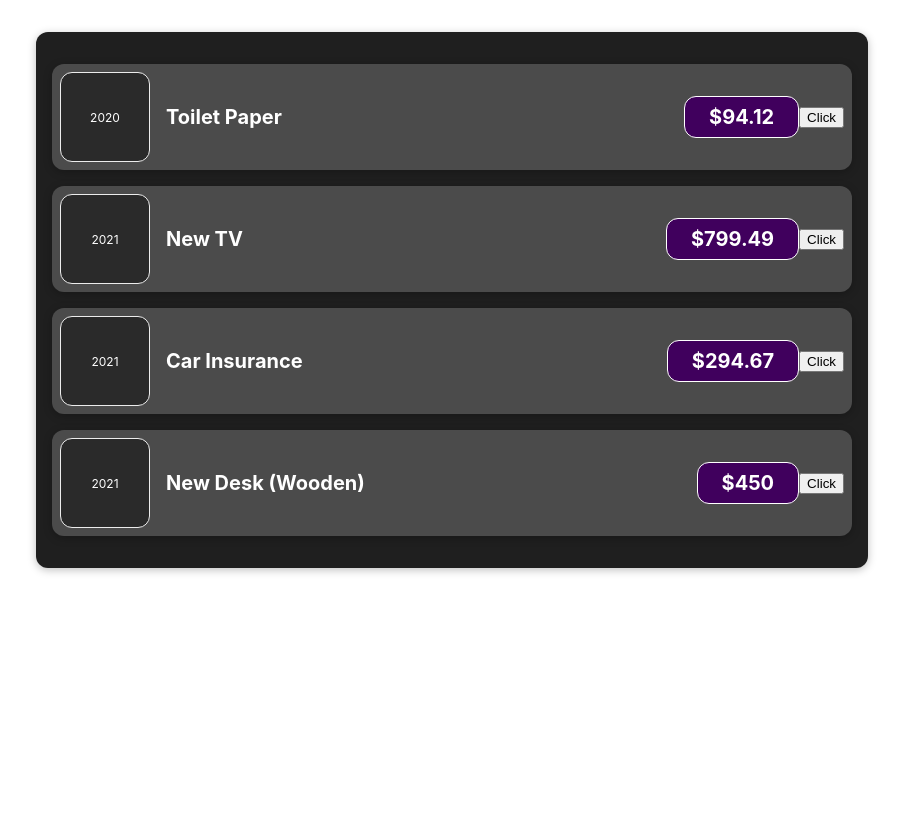
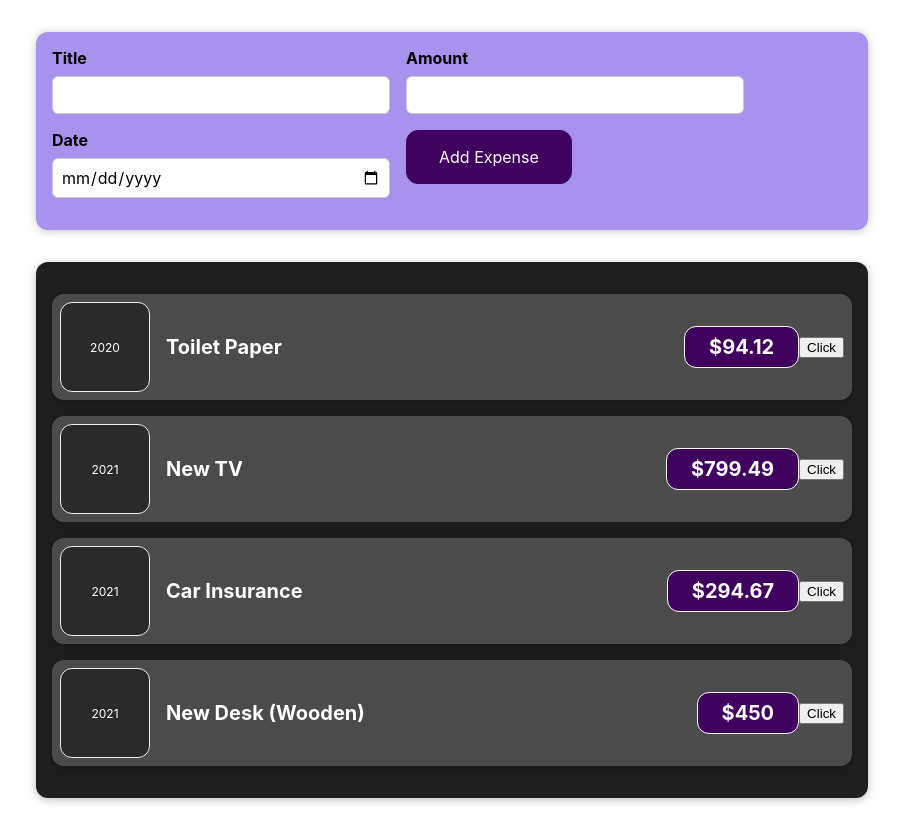
Before and after one commit to MohdNafish/react-course, a React (Create React App) app: page / in a window 1280 px wide. Shown: the whole page, without its empty margins (188-1091 px from the left). Before the commit the page ends 800 px from the top, so only its background shows below. Built offline with nearby package versions, Linux system fonts and the light colour scheme.

Commit message:
Add form inputs

```diff
--- a/src/App.js
+++ b/src/App.js
@@ -1,5 +1,6 @@
 import React from "react";
 import ExpenseItem from "./components/Expenses/ExpenseItem";
+import NewExpense from "./components/NewExpence/NewExpense";
 import Expenses from "./components/Expenses/Expenses";
 
 function App() {
@@ -26,6 +27,7 @@ function App() {
   ];
   return (
     <div className="App">
+    <NewExpense />
       <Expenses items={expenses} />
     </div>
   );
--- /dev/null
+++ b/src/components/NewExpence/ExpenseForm.css
@@ -0,0 +1,26 @@
+.new-expense__controls {
+    display: flex;
+    flex-wrap: wrap;
+    gap: 1rem;
+    margin-bottom: 1rem;
+    text-align: left;
+}
+
+.new-expense__control label {
+    font-weight: bold;
+    margin-bottom: 0.5rem;
+    display: block;
+}
+
+.new-expense__control input {
+    font: inherit;
+    padding: 0.5rem;
+    border-radius: 6px;
+    border: 1px solid #ccc;
+    width: 20rem;
+    max-width: 100%;
+}
+
+.new-expense__actions {
+    text-align: right;
+}
--- /dev/null
+++ b/src/components/NewExpence/ExpenseForm.js
@@ -0,0 +1,29 @@
+import React from "react";
+
+import './ExpenseForm.css';
+
+const ExpenseForm = () => {
+    return(
+        <form>
+            <div className="new-expense__controls">
+                <div className='new-expense__control'>
+                    <label>Title</label>
+                    <input type='text' />
+                </div>
+                <div className='new-expense__control'>
+                    <label>Amount</label>
+                    <input type='number' min='0.01' step='0.01' />
+                </div>
+                <div className='new-expense__control'>
+                    <label>Date</label>
+                    <input type='date' min='2019-01-01' max='2022-12-31' />
+                </div>
+                <div className="new-expense__actions">
+                    <button type="submit">Add Expense</button>
+                </div>
+            </div>
+        </form>
+    )
+}
+
+export default ExpenseForm;
--- /dev/null
+++ b/src/components/NewExpence/NewExpense.css
@@ -0,0 +1,38 @@
+.new-expense {
+    background-color: #a892ee;
+    padding: 1rem;
+    margin: 2rem auto;
+    width: 50rem;
+    max-width: 95%;
+    border-radius: 12px;
+    text-align: center;
+    box-shadow: 0 1px 8px rgba(0, 0, 0, 0.25);
+}
+
+.new-expense button {
+    font: inherit;
+    cursor: pointer;
+    padding: 1rem 2rem;
+    border: 1px solid #40005d;
+    background-color: #40005d;
+    color: white;
+    border-radius: 12px;
+    margin-right: 1rem;
+}
+
+.new-expense button:hover,
+.new-expense button:active {
+    background-color: #510674;
+    border-color: #510674;
+}
+
+.new-expense button.alternative {
+    color: #220131;
+    border-color: transparent;
+    background-color: transparent;
+}
+
+.new-expense button.alternative:hover,
+.new-expense button.alternative:active {
+    background-color: #ddb3f8;
+}
--- /dev/null
+++ b/src/components/NewExpence/NewExpense.js
@@ -0,0 +1,15 @@
+import React from "react";
+import './NewExpense.css';
+
+import ExpenseForm from './ExpenseForm'
+
+const NewExpense = () => {
+    return(
+        <div className="new-expense">
+            <ExpenseForm />
+        </div>
+    )
+}
+
+
+export default NewExpense;
```
